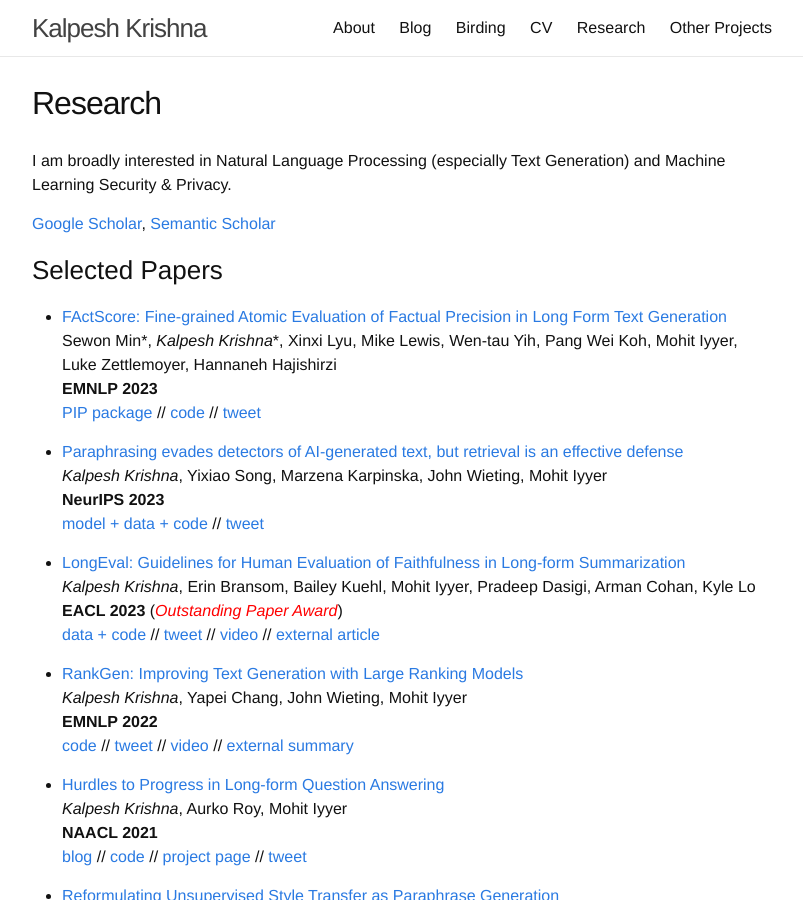
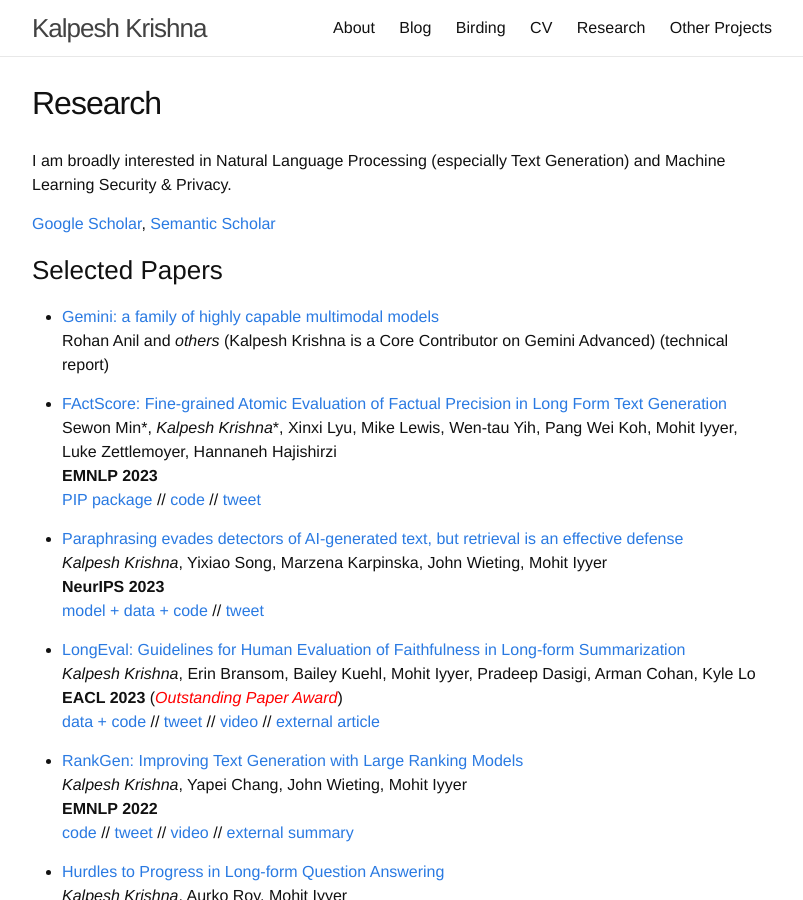
Before and after one commit to martiansideofthemoon/martiansideofthemoon.github.io, a Jekyll site: the page built from _pages/research.md, in a window 1280 px wide and 900 px high. Shown: the whole window, without its empty margins (238-1041 px from the left). Built offline with Jekyll 4.4.1, drawn with Linux system fonts in a browser that asks for light colours; comment, search, counter and statistics services are not loaded.

Commit message:
Update research.md

```diff
--- a/_pages/research.md
+++ b/_pages/research.md
@@ -9,6 +9,10 @@ I am broadly interested in Natural Language Processing (especially Text Generati
 [Google Scholar](https://scholar.google.com/citations?hl=en&user=9g2BsMUAAAAJ), [Semantic Scholar](https://www.semanticscholar.org/author/Kalpesh-Krishna/26161085)
 
 ### Selected Papers
+
+* [Gemini: a family of highly capable multimodal models](https://storage.googleapis.com/deepmind-media/gemini/gemini_1_report.pdf)
+Rohan Anil and *others* (Kalpesh Krishna is a Core Contributor on Gemini Advanced)
+(technical report)
 
 * [FActScore: Fine-grained Atomic Evaluation of Factual Precision in Long Form Text Generation](https://arxiv.org/abs/2305.14251)
 Sewon Min\*, <i>Kalpesh Krishna</i>\*, Xinxi Lyu, Mike Lewis, Wen-tau Yih, Pang Wei Koh, Mohit Iyyer, Luke Zettlemoyer, Hannaneh Hajishirzi
```
